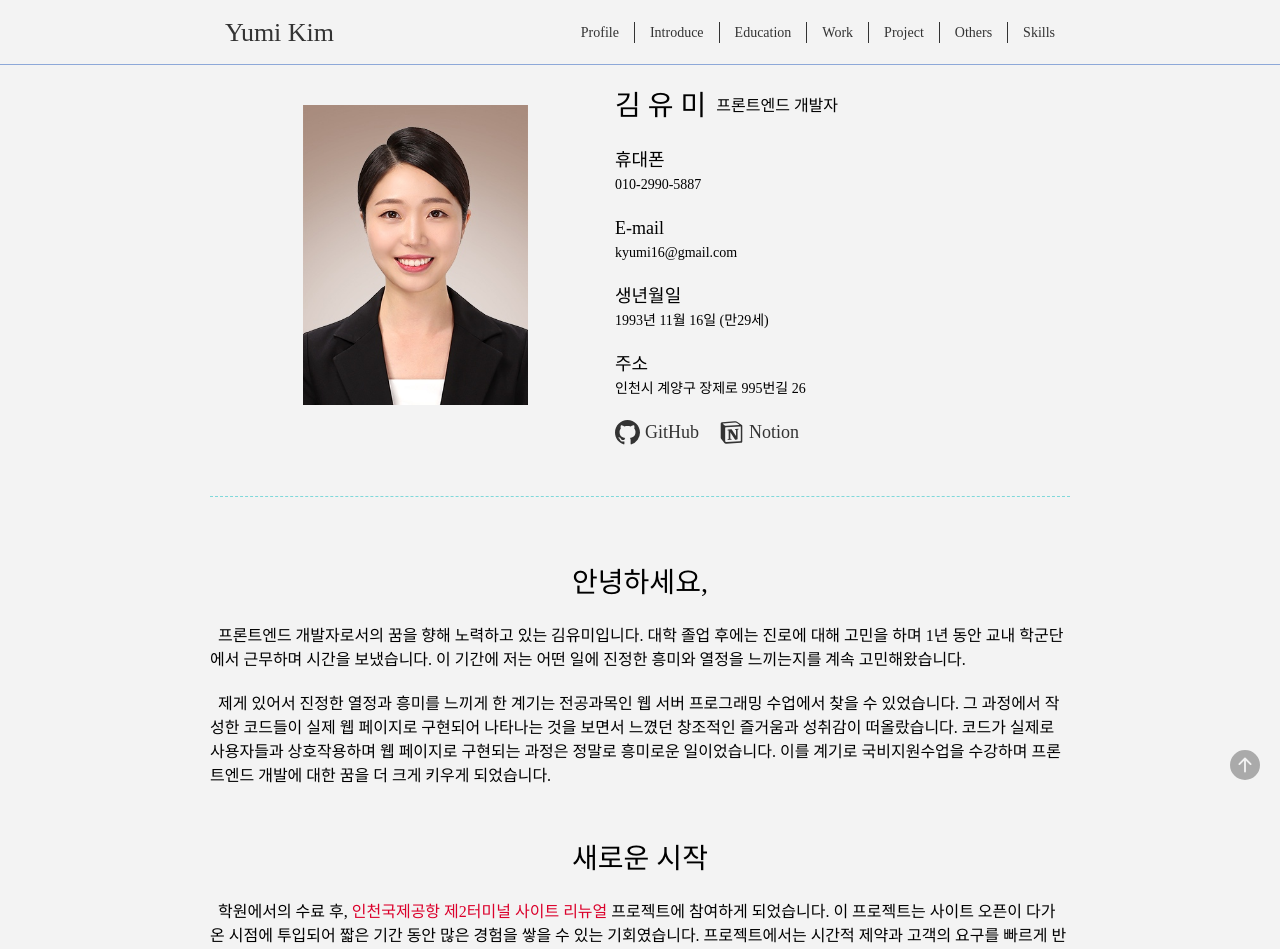
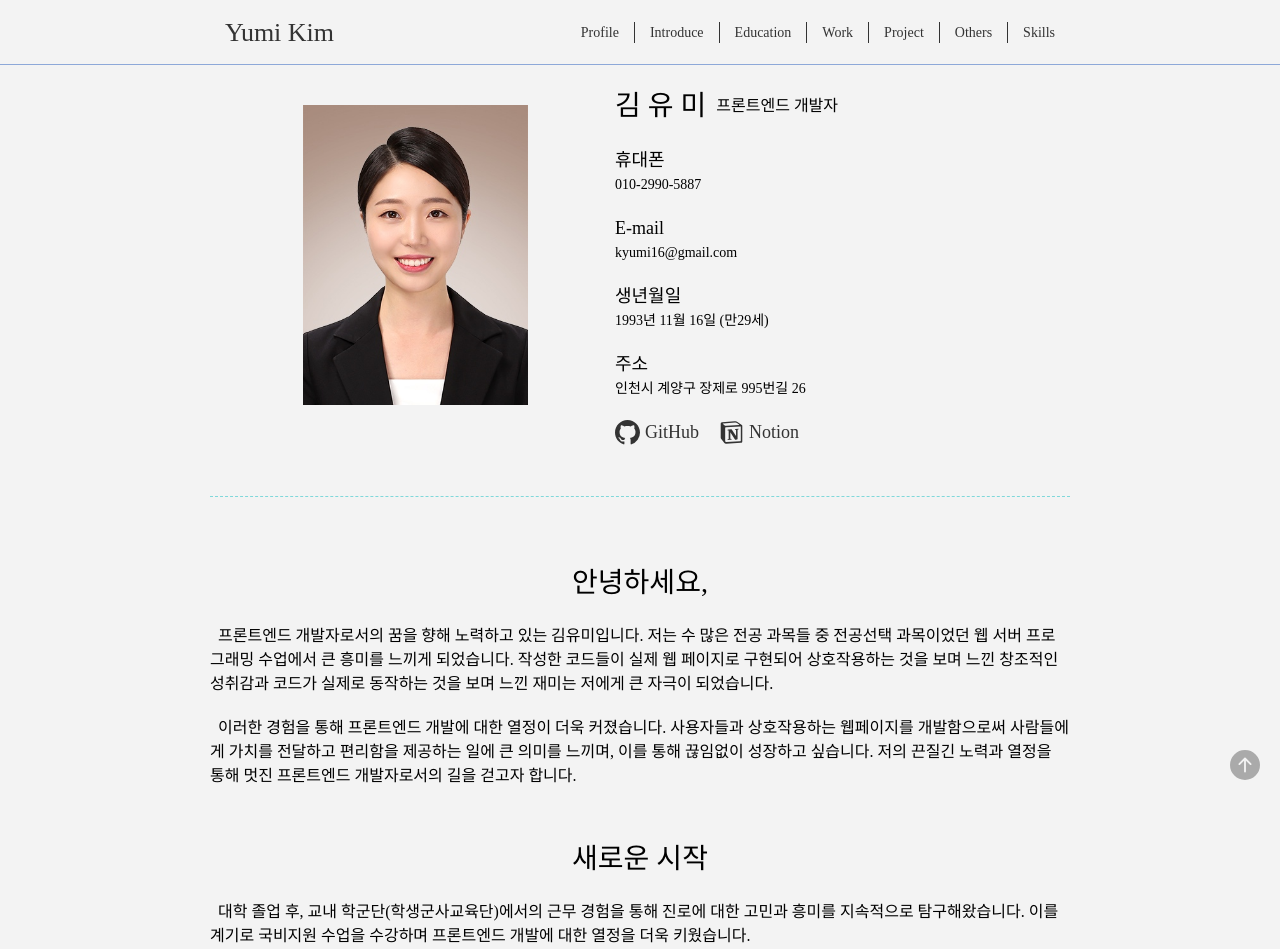
Before and after one commit to rladbal0101/portfolio, a React (Create React App) app: page / in a window 1280 px wide. Shown: the top 949 px of the page. Built offline with nearby package versions, Linux system fonts and the light colour scheme; a web font is replaced by a local one.

Commit message:
2023-08-11 자소서 내용수정

```diff
--- a/src/components/Introduce.js
+++ b/src/components/Introduce.js
@@ -33,15 +33,18 @@ function Introduce(props) {
       <IntroduceParagraph>
         <h2>안녕하세요&#44;</h2>
         <p className='intro'>
-          프론트엔드 개발자로서의 꿈을 향해 노력하고 있는 김유미입니다. 대학 졸업 후에는 진로에 대해 고민을 하며 1년 동안 교내 학군단에서 근무하며 시간을 보냈습니다. 이 기간에 저는 어떤 일에 진정한 흥미와 열정을 느끼는지를 계속 고민해왔습니다.
+        프론트엔드 개발자로서의 꿈을 향해 노력하고 있는 김유미입니다.
+        저는 수 많은 전공 과목들 중 전공선택 과목이었던 웹 서버 프로그래밍 수업에서 큰 흥미를 느끼게 되었습니다. 작성한 코드들이 실제 웹 페이지로 구현되어 상호작용하는 것을 보며 느낀 창조적인 성취감과 코드가 실제로 동작하는 것을 보며 느낀 재미는 저에게 큰 자극이 되었습니다.
         </p>
         <p>
-          {/* 그러던 중 예전에 수강한 웹 서버 프로그래밍 수업에서 작성한 코드들이 실제 결과물로 나타나는 과정에서 느낀 창조적인 즐거움과 성취감이 떠올랐습니다. 코드가 실제 웹 페이지로 구현되어 사용자들과 상호작용하며 창출되는 경험은 정말 흥미로운 일이었습니다. 이를 계기로 프론트엔드 개발에 대한 꿈을 더 크게 키우게 되었습니다. */}
-          제게 있어서 진정한 열정과 흥미를 느끼게 한 계기는 전공과목인 웹 서버 프로그래밍 수업에서 찾을 수 있었습니다. 그 과정에서 작성한 코드들이 실제 웹 페이지로 구현되어 나타나는 것을 보면서 느꼈던 창조적인 즐거움과 성취감이 떠올랐습니다. 코드가 실제로 사용자들과 상호작용하며 웹 페이지로 구현되는 과정은 정말로 흥미로운 일이었습니다. 이를 계기로 국비지원수업을 수강하며 프론트엔드 개발에 대한 꿈을 더 크게 키우게 되었습니다.
+          이러한 경험을 통해 프론트엔드 개발에 대한 열정이 더욱 커졌습니다. 사용자들과 상호작용하는 웹페이지를 개발함으로써 사람들에게 가치를 전달하고 편리함을 제공하는 일에 큰 의미를 느끼며, 이를 통해 끊임없이 성장하고 싶습니다. 저의 끈질긴 노력과 열정을 통해 멋진 프론트엔드 개발자로서의 길을 걷고자 합니다.
         </p>
       </IntroduceParagraph>
       <IntroduceParagraph>
         <h2>새로운 시작</h2>
+        <p>
+          대학 졸업 후, 교내 학군단&#40;학생군사교육단&#41;에서의 근무 경험을 통해 진로에 대한 고민과 흥미를 지속적으로 탐구해왔습니다. 이를 계기로 국비지원 수업을 수강하며 프론트엔드 개발에 대한 열정을 더욱 키웠습니다.
+        </p>
         <p>
           학원에서의 수료 후, <span>인천국제공항 제2터미널 사이트 리뉴얼</span> 프로젝트에 참여하게 되었습니다. 이 프로젝트는 사이트 오픈이 다가온 시점에 투입되어 짧은 기간 동안 많은 경험을 쌓을 수 있는 기회였습니다. 프로젝트에서는 시간적 제약과 고객의 요구를 빠르게 반영하며 사용자 경험을 개선하는 작업은 도전적이었지만, 그 과정에서의 성장과 성취감은 더욱 큰 자신감을 부여해 주었습니다. 이 경험을 통해 유연한 문제 해결 능력과 효율적인 협업의 중요성을 깨달았습니다. 하지만 큰 기대와는 달리 프로젝트 종료 이후 취업의 문턱은 높았습니다.
         </p>
--- a/src/components/Others.js
+++ b/src/components/Others.js
@@ -47,7 +47,7 @@ function Others(props) {
         </ul>
         <div className='mt-3'>
           <p>
-            인천국제공항 제2터미널의 홈페이지 리뉴얼 작업에 참여한 경험이 있습니다. 제2터미널의 오픈을 기념하여 홈페이지를 새롭게 구성하고 개선하는 작업이었습니다. 제가 맡은 역할은 메인페이지의 작업과 서브페이지의 구현이었습니다. 메인페이지는 제2터미널을 대표하는 이미지와 정보를 효과적으로 전달하기 위해 다양한 디자인 요소와 기능을 포함하고 있었습니다. HTML, CSS, JavaScript를 활용하여 웹페이지를 구성하고, 사용자 경험을 향상시키기 위해 반응형 웹 디자인을 적용했습니다. 웹 접근성을 고려하여 웹페이지의 구조와 디자인을 최적화하는 작업을 수행했습니다. 서브페이지 구현은 메인페이지와의 일관성을 유지하면서도 각각의 서브페이지마다 필요한 내용과 기능을 제공해야 했습니다.
+            인천국제공항 제2터미널의 홈페이지 리뉴얼 작업에 참여한 경험이 있습니다. 제2터미널의 오픈을 기념하여 홈페이지를 새롭게 구성하고 개선하는 작업이었습니다. 제가 맡은 역할은 메인페이지의 작업과 서브페이지의 구현이었습니다. HTML, CSS, JavaScript를 활용하여 웹페이지를 구성하고, 사용자 경험을 향상시키기 위해 반응형 웹 디자인을 적용했습니다.
           </p>
           <p className='mt-1'>
             프로젝트를 통해 프론트엔드 개발에 대한 실무 경험을 쌓을 수 있었고, 협업과 커뮤니케이션의 중요성을 깨닫게 되었습니다. 제2터미널 홈페이지 리뉴얼은 많은 사람들에게 사용되는 중요한 웹페이지였기 때문에, 정확한 요구사항을 파악하고 효율적인 작업을 위해 팀원들과의 원활한 소통이 필요했습니다. 프로젝트 기간 동안 발생하는 문제를 해결하고, 일정을 맞추기 위해 노력했습니다. 앞으로도 다양한 프로젝트에 도전하여 실력을 향상시키고, 최신 웹 기술과 트렌드를 습득하여 사용자에게 더 나은 경험을 제공하는 프론트엔드 개발자로 성장하고 싶습니다.
--- a/src/dataProject.json
+++ b/src/dataProject.json
@@ -65,7 +65,8 @@
     ],
     "skills": [
       "다양한 프로젝트와 이력 및 자기소개 등을 나열",
-      "포트폴리오 사이트를 다양한 디바이스와 화면 크기에 맞춰서 반응형으로 디자인하여 사용자의 편리성을 확대"
+      "반응형 디자인으로 사용자의 편의성과 접근성 강화",
+      "프로젝트 상세 정보를 나타내는 페이지로의 링크 제공하여 자세한 내용 확인 가능"
     ],
     "environment": "React App",
     "url": [
```
